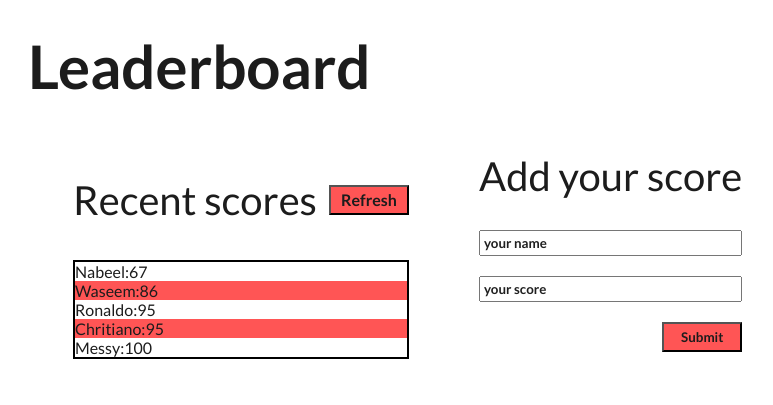
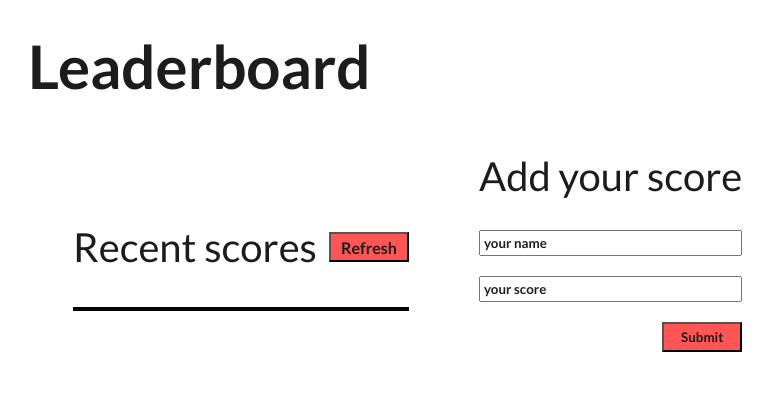
Before and after one commit to studiosnabeel/Leaderboard, a website built with webpack: page src/index.html in a window 1280 px wide. Shown: the whole page, without its empty margins (2-775 px from the left). Built offline with nearby package versions, Linux system fonts and the light colour scheme.

Commit message:
change table tag to div in html

```diff
--- a/src/index.html
+++ b/src/index.html
@@ -15,8 +15,8 @@
             <h2 class="refresh-h2">Recent scores</h2>
             <button class="refresh-btn" type="submit">Refresh</button>
           </section>
-          <table class="score-section">
-            <tr>
+          <div class="score-section">
+            <!-- <tr>
               <td>Nabeel:67</td>
             </tr>
             <tr>
@@ -30,8 +30,8 @@
             </tr>
             <tr>
               <td>Messy:100</td>
-            </tr>
-          </table>
+            </tr> -->
+          </div>
         </div>
         <form action="" class="add-score">
           <h2 class="form-h2">Add your score</h2>
```
